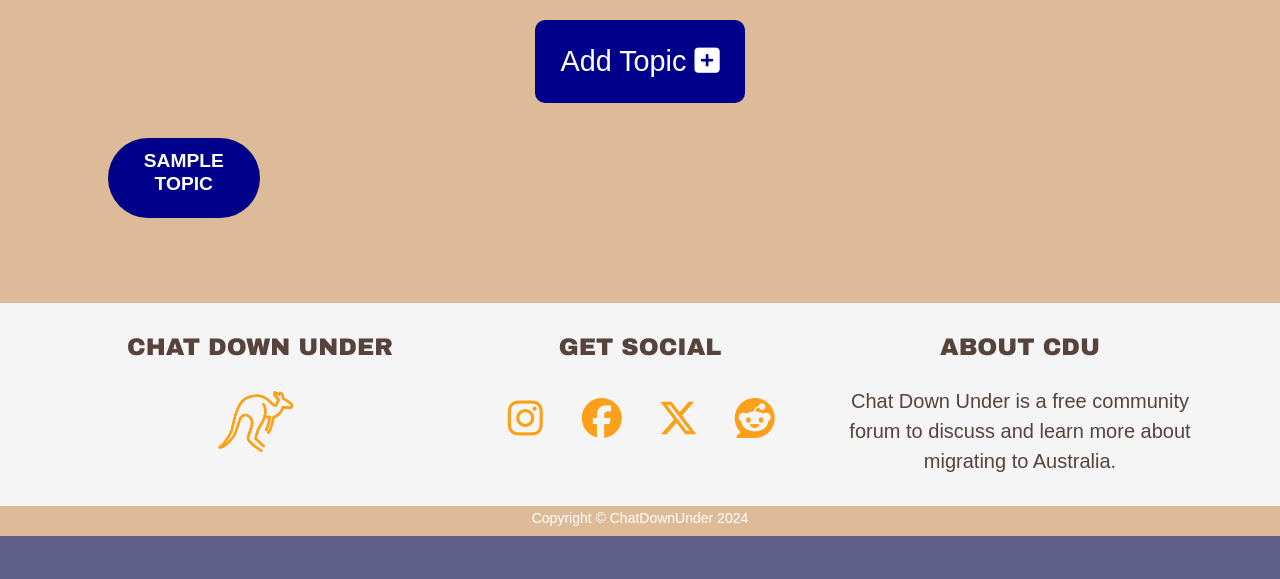
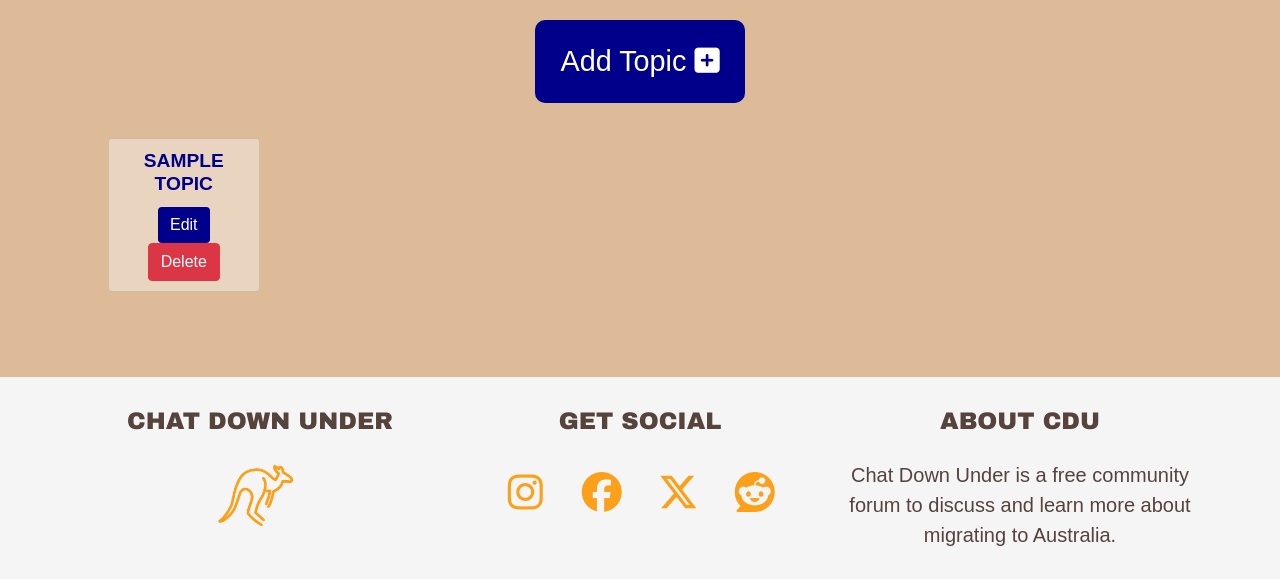
Before and after one commit to sdthomas91/chat-down-under-new, a Flask app: page /topics in a window 1280 px wide. Shown: the part 478-1057 px from the top of the page. Before the commit the page ends 1014 px from the top, so only its background shows below. Run offline with Flask 3, Linux system fonts and the light colour scheme; a user stored in the database is signed in; tables that the repository leaves empty hold one stand-in row (values such as "Sample post"); some libraries are stand-ins or nearby versions.

Commit message:
cleaned up topics page and added delete functionality - currentl for logged in users to test, but will be specifically for admin users

```diff
--- a/downunder/models.py
+++ b/downunder/models.py
@@ -14,7 +14,7 @@ class User(db.Model, UserMixin):
     password = db.Column(db.String(255))
     fname = db.Column(db.String(50))
     lname = db.Column(db.String(50))
-    is_admin = db.Column(db.Boolean, default=False, nullable=False)
+
 
 # Following models have been adapted from a previous project of mine
 # (https://github.com/sdthomas91/python-project-1/tree/main/taskmanager),
--- a/downunder/routes.py
+++ b/downunder/routes.py
@@ -1,17 +1,17 @@
 from flask import render_template, request, flash, redirect, url_for, jsonify
-from downunder import app,db
-from downunder.models import Topic, Question
-from .models import User, Question
+from downunder import app, db
+from downunder.models import Topic, Question, User, Question
 from werkzeug.security import generate_password_hash, check_password_hash
 from flask_login import login_user, login_required, logout_user
 from flask_login import current_user, LoginManager
-# Added flask forms having looked at the potential benefits (https://flask.palletsprojects.com/en/2.3.x/patterns/wtforms/)
+# Added flask forms having looked at the potential benefits
+# (https://flask.palletsprojects.com/en/2.3.x/patterns/wtforms/)
 from flask_wtf import FlaskForm
 from wtforms import StringField, SubmitField
 from wtforms.validators import DataRequired
 
 
-
+### Display urgent and latest questions as well as user info on home page ###
 @app.route("/")
 def home():
     """
@@ -25,8 +25,12 @@ def home():
     )
 
 
+### TOPIC SPECIFIC ROUTES ###
 @app.route("/topics")
 def topics():
+    """
+    Renders topics page displaying a grid of current topics
+    """
     topics = list(Topic.query.order_by(Topic.topic_name).all())
     return render_template(
         "topics.html",
@@ -35,6 +39,8 @@ def topics():
         topics=topics
         )
 
+
+### ADD TOPICS ###
 class AddTopicForm(FlaskForm):
     topic_name = StringField('Topic Name', validators=[DataRequired()])
     submit = SubmitField('Add Topic')
@@ -42,6 +48,9 @@ class AddTopicForm(FlaskForm):
 @app.route("/add_topic", methods=["GET", "POST"])
 @login_required  # if admin-only feature
 def add_topic():
+    """
+    Loads form to add a new topic
+    """
     form = AddTopicForm()
     if form.validate_on_submit():
         existing_topic = Topic.query.filter_by(
@@ -51,28 +60,42 @@ def add_topic():
             topic = Topic(topic_name=form.topic_name.data)
             db.session.add(topic)
             db.session.commit()
-            flash('Topic added successfully.', 'success')
+            flash('Topic added successfully.', category='success')
             return redirect(url_for("topics"))
         else:
-            flash('Topic already exists.', 'error')
+            flash('Topic already exists.', category='error')
     return render_template(
         "add_topic.html",
         page_title="Add a Topic",
         form=form,
         user=current_user)
 
+### DELETE TOPICS ###
+@app.route('/delete_topic/<int:topic_id>')
+@login_required
+def delete_topic(topic_id):
+    """
+    Allows admins to delete topic ID
+    Would like to implement some logic to say "if user is not admin then
+    flash 'you do not have permission to delete'. However, as the buttons will
+    only show to admin users it is not necessary at this time
+    """
+    topic = Topic.query.get_or_404(topic_id)
+    db.session.delete(topic)
+    db.session.commit()
+    flash('Topic has successfully been deleted')
+    return redirect(url_for('topics'))
 
-@app.route('/reply')
-#Only logged in users can reply to questions
-@login_required
-def reply():
-    #Initiates reply textbox allocating author and question
-    print(reply)
+
 
 ### QUESTION SPECIFIC ROUTES ###
 @app.route('/submit_question', methods=['GET', 'POST'])
 @login_required
 def submit_question():
+    """
+    Generates form to allow users to submit a new question
+    Allows users to select from existing topics
+    """
     if request.method == 'POST':
         question_title = request.form.get('question_title')
         question_body = request.form.get('question_body')
@@ -100,7 +123,7 @@ def submit_question():
                 new_question.topics.append(topic)
 
         db.session.commit()
-        flash('Your question has been added!', 'success')
+        flash('Your question has been added!', category='success')
         return redirect(url_for('home'))
 
     topics = Topic.query.all()
@@ -137,7 +160,7 @@ def edit_question(question_id):
             ]
         #commit this edit
         db.session.commit()
-        flash('Question updated successfully!', 'success')
+        flash('Question updated successfully!', category='success')
         return redirect(url_for('home', question_id=question.id))
 
     return render_template(
@@ -148,6 +171,18 @@ def edit_question(question_id):
                         topics=topics,
                         user=current_user
                         )
+
+
+### REPLY SPECIFIC ROUTES ###
+@app.route('/reply')
+#Only logged in users can reply to questions
+@login_required
+def reply():
+    """
+    Initiates reply textbox allocating author and question
+    """
+    print(reply)
+
 
 ### AUTHETNTICATION ROUTES ###
 @app.route("/sign_up", methods=['GET', 'POST'])
--- a/downunder/static/css/style.css
+++ b/downunder/static/css/style.css
@@ -239,9 +239,8 @@ a {
   padding: 10px 15px;
   margin: 10px 0;
   text-align: center;
-  background:#00008b;
-  color: #fefefe;
-  border-radius: 50px;
+  background: rgba(250,250,250,0.4);
+  color: #00008B;
   display: flex;
   align-items: center;
   justify-content: center;
--- a/downunder/templates/topics.html
+++ b/downunder/templates/topics.html
@@ -19,21 +19,33 @@
         <div class="card-content white-text topic-content">
           <h5 class="card-title topic-card-title text-uppercase">{{ topic.topic_name }}</h5>
         </div>
-        {% if not current_user.is_authenticated %}
+        {% if current_user.is_authenticated %}
         <div class="card-action">
-          <a href="" class="btn green accent-4">Edit</a>
+          <button class="btn btn-primary acc-btn">Edit</button>
           <!-- Modal Trigger -->
-          <a class="btn red modal-trigger" href="#modal-{{ topic.id }}">Delete</a>
-
+          <button type="button" class="btn btn-danger" data-toggle="modal"
+            data-target="#modal-{{ topic.id }}">Delete</button>
           <!-- Modal Structure -->
-          <div id="modal-{{ topic.id }}" class="modal">
-            <div class="modal-content">
-              <h4>Are you sure you want to delete this topic?</h4>
-              <p>This action cannot be undone.</p>
-            </div>
-            <div class="modal-footer">
-              <a href="" class="btn red">Delete</a>
-              <a href="#!" class="modal-close btn green accent-4">Cancel</a>
+          <div class="modal fade" id="modal-{{ topic.id }}" tabindex="-1" role="dialog"
+            aria-labelledby="modal-{{ topic.id }}Label" aria-hidden="true">
+            <div class="modal-dialog" role="document">
+              <div class="modal-content">
+                <div class="modal-header">
+                  <h5 class="modal-title" id="modal-{{ topic.id }}Label">Delete Topic?</h5>
+                  <button type="button" class="close" data-dismiss="modal" aria-label="Close">
+                    <span aria-hidden="true">&times;</span>
+                  </button>
+                </div>
+                <div class="modal-body">
+                  Are you sure you want to permanently delete this topic? This action cannot be undone.
+                </div>
+                <div class="modal-footer">
+                  <button type="button" class="btn btn-secondary" data-dismiss="modal">Close</button>
+                  <a class="btn btn-danger" href="{{url_for('delete_topic', topic_id=topic.id) }}">
+                    Confirm Delete
+                  </a>
+                </div>
+              </div>
             </div>
           </div>
         </div>
```
